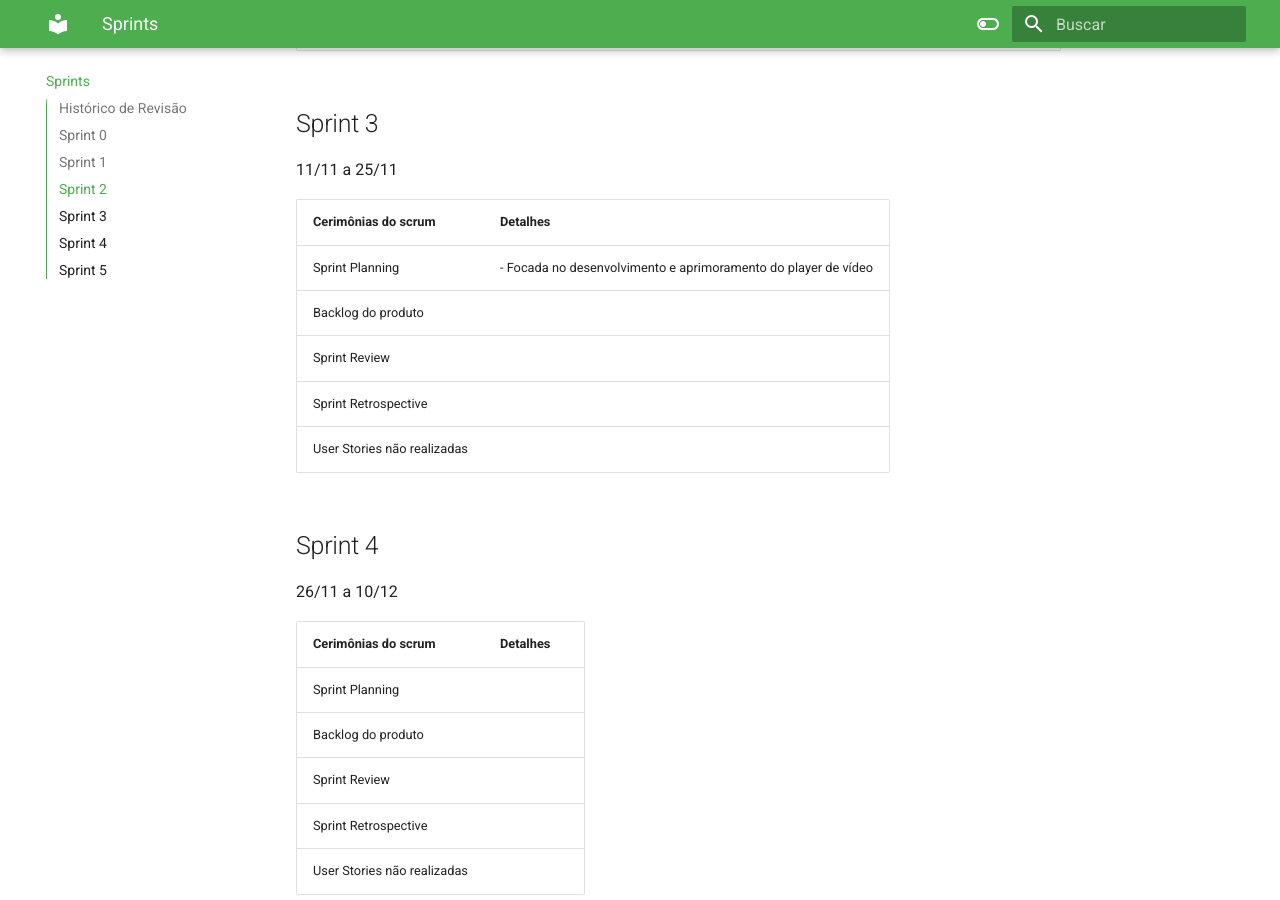
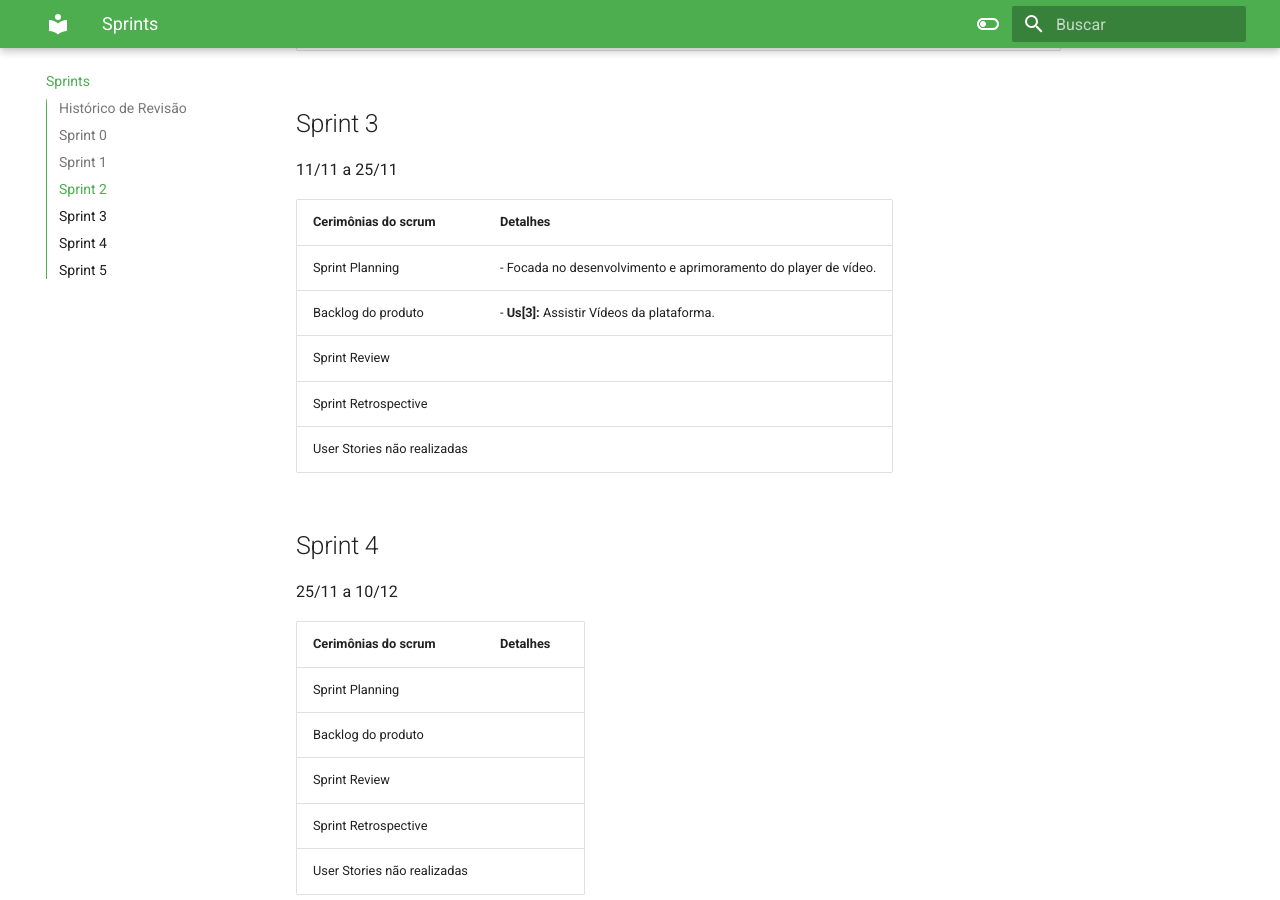
Before and after one commit to mdsreq-fga-unb/2023.2-EmaFlix, an MkDocs documentation site: the page built from docs/sprints.md, in a window 1280 px wide and 900 px high, scrolled down 1783 px. Built offline with MkDocs 1.6.1 and Material for MkDocs 9.7.7, drawn with Linux system fonts in a browser that asks for light colours.

```diff
--- a/docs/sprints.md
+++ b/docs/sprints.md
@@ -50,15 +50,15 @@ Sprint com cliente definido e com foco em levantar requisitos da aplicação web
 
 | Cerimônias do scrum | Detalhes |
 |---------------------|----------|
-| Sprint Planning | - Focada no desenvolvimento e aprimoramento do player de vídeo
-| Backlog do produto |
+| Sprint Planning | - Focada no desenvolvimento e aprimoramento do player de vídeo. |
+| Backlog do produto | - **Us[3]:** Assistir Vídeos da plataforma. |
 | Sprint Review |
 | Sprint Retrospective |
 | User Stories não realizadas |
 
 ## Sprint 4
 
-26/11 a 10/12
+25/11 a 10/12
 
 | Cerimônias do scrum | Detalhes |
 |---------------------|----------|
```
Also changed, not shown: docs/padroesdesoftware.md (+1 -1 lines).
